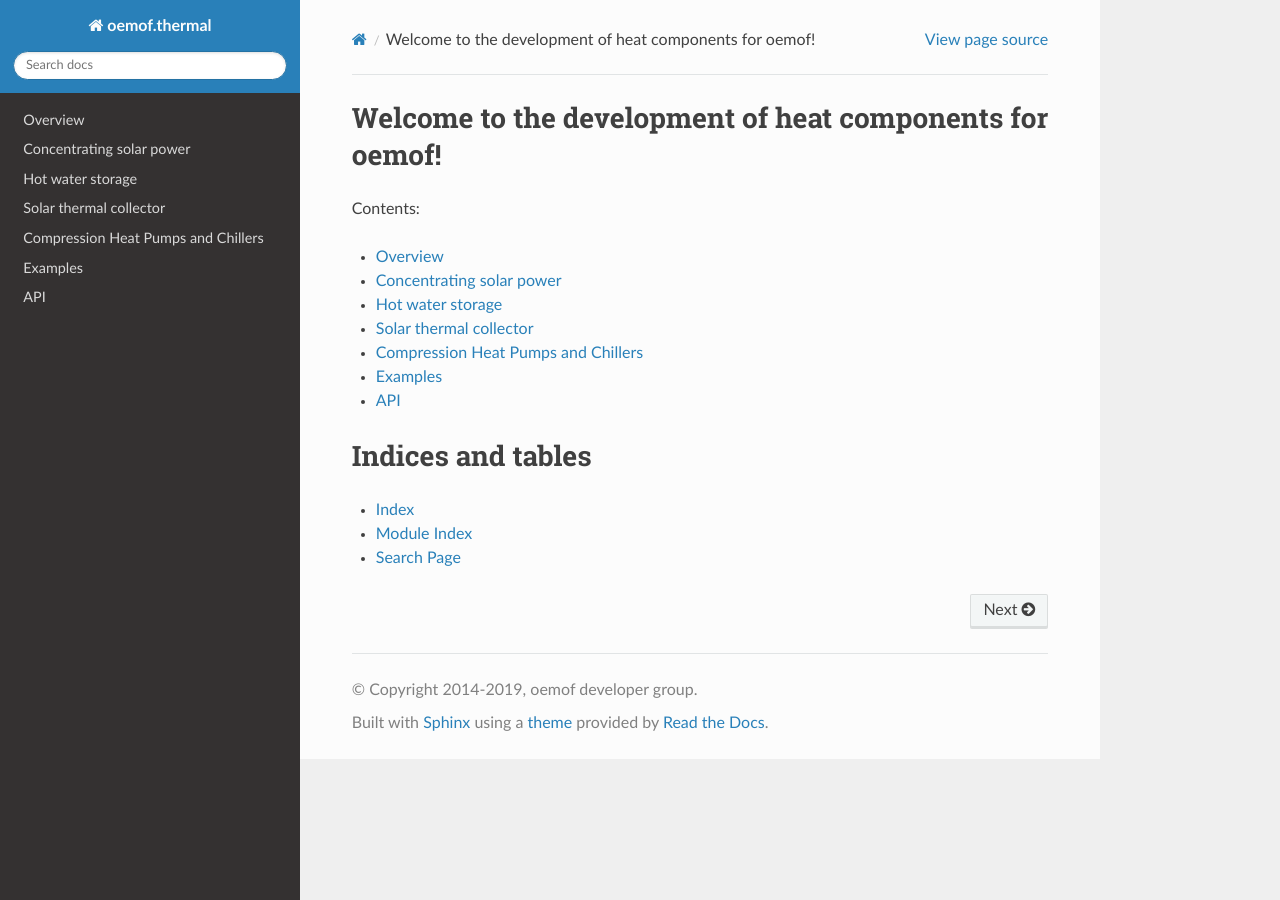
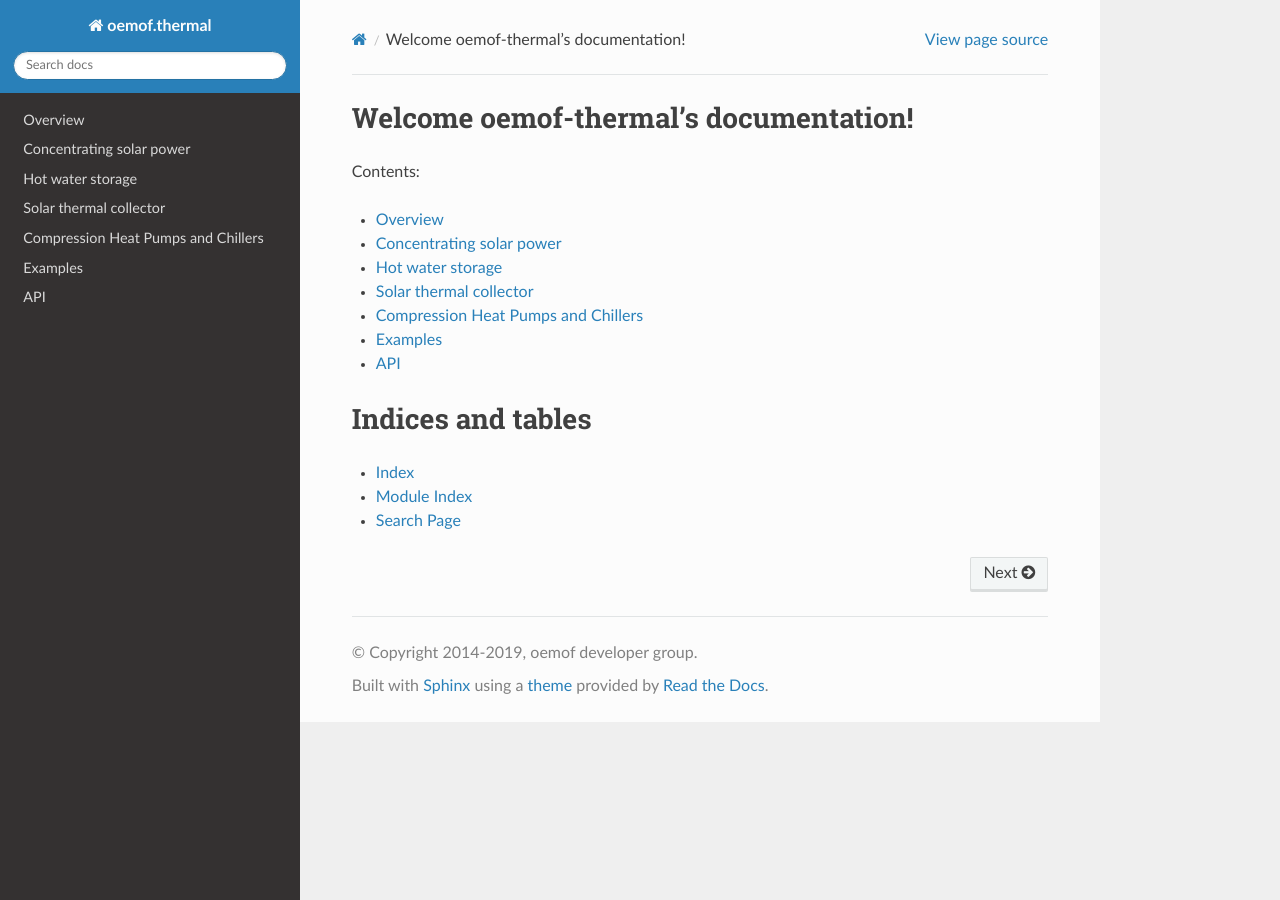
Before and after one commit to oemof/oemof-thermal, a Sphinx documentation site: the page built from docs/index.rst, in a window 1280 px wide. Built offline with Sphinx 7.4.7 and the Read the Docs theme 2.0.0, drawn with Linux system fonts in a browser that asks for light colours; formulas are drawn with MathJax 3; pages that are not in the unit, such as notebooks, are missing from menus.

Commit message:
Adapt headline

```diff
--- a/docs/index.rst
+++ b/docs/index.rst
@@ -3,8 +3,8 @@
    You can adapt this file completely to your liking, but it should at least
    contain the root `toctree` directive.
 
-Welcome to the development of heat components for oemof!
-========================================================
+Welcome oemof-thermal's documentation!
+======================================
 
 Contents:
 
```
